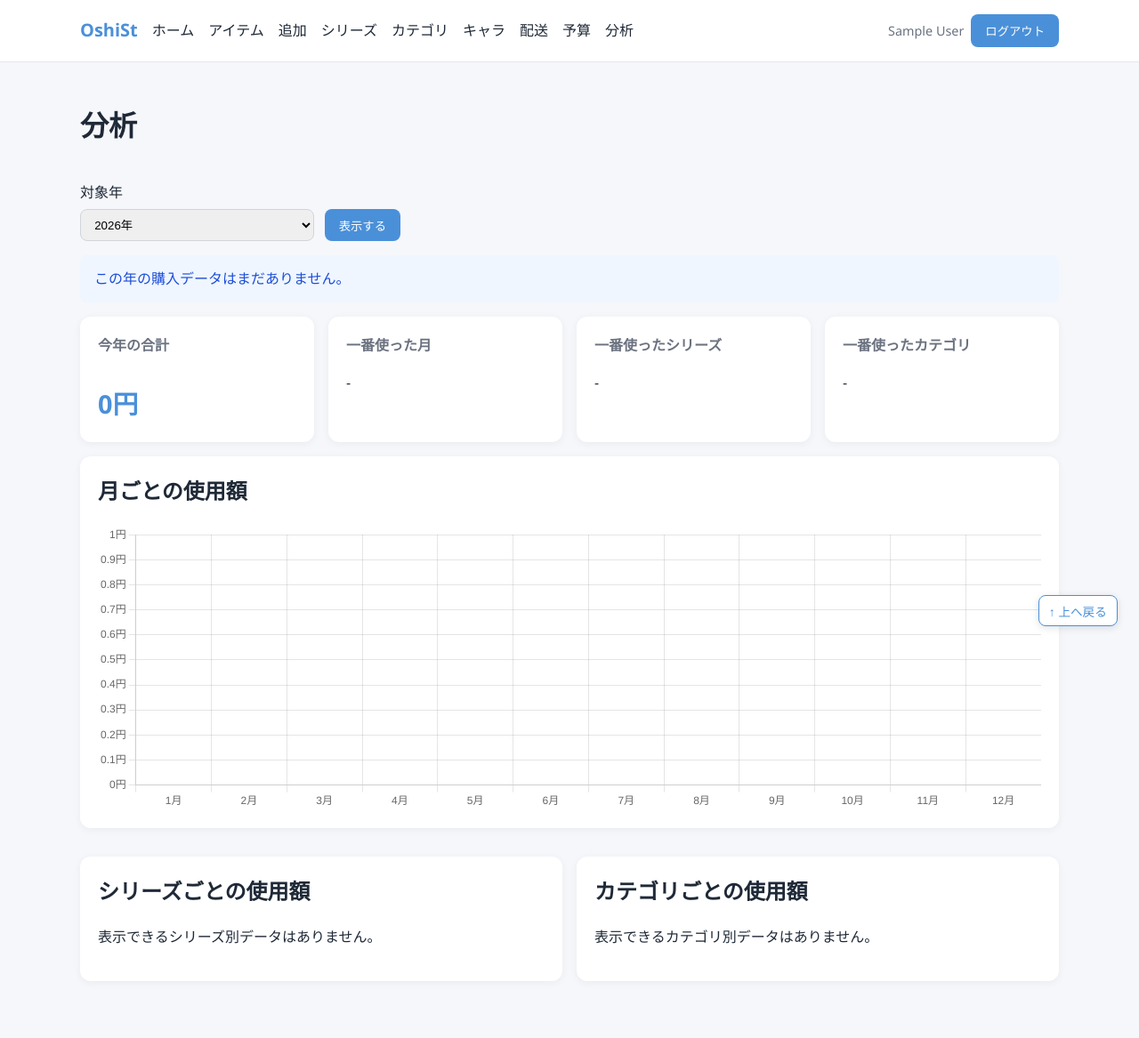
After one commit to mamiya-eng/OshiSt, a Flask app: page /reports/ in a window 1280 px wide. The commit adds this page. Shown: the whole page at 89% size. Run offline with Flask 3, Linux system fonts and the light colour scheme; the visitor is signed in with stand-in values (Sample User, id 1); tables that the repository leaves empty hold one stand-in row (values such as "Sample post").

Commit message:
Add analytics graphs

```diff
--- a/oshist/__init__.py
+++ b/oshist/__init__.py
@@ -8,6 +8,7 @@ from oshist.routes.home import home_bp
 from oshist.routes.images import images_bp
 from oshist.routes.items import items_bp
 from oshist.routes.masters import masters_bp
+from oshist.routes.reports import reports_bp
 from oshist.services.dashboard_service import DashboardService
 
 
@@ -23,6 +24,7 @@ def create_app(config_class=Config):
     app.register_blueprint(masters_bp)
     app.register_blueprint(delivery_bp)
     app.register_blueprint(budget_bp)
+    app.register_blueprint(reports_bp)
     app.register_blueprint(images_bp)
     app.add_template_filter(DashboardService.format_yen, "yen")
 
--- /dev/null
+++ b/oshist/routes/reports.py
@@ -0,0 +1,17 @@
+from flask import Blueprint, render_template, request
+
+from oshist.services.report_service import ReportService
+from oshist.utils.auth import get_current_user_id, login_required
+
+reports_bp = Blueprint("reports", __name__, url_prefix="/reports")
+report_service = ReportService()
+
+
+@reports_bp.route("/")
+@login_required
+def index():
+    """ログインユーザーの支出グラフを表示する。"""
+    report = report_service.get_report(
+        get_current_user_id(), request.args.get("year")
+    )
+    return render_template("reports/index.html", **report)
--- /dev/null
+++ b/oshist/services/report_service.py
@@ -0,0 +1,87 @@
+from datetime import date
+
+from oshist.dao import report_dao
+
+
+class ReportService:
+    """支出グラフ用の年選択・集計データ整形を扱う。"""
+
+    @staticmethod
+    def parse_year(raw_year: str | None) -> int:
+        current_year = date.today().year
+        if not raw_year:
+            return current_year
+        try:
+            year = int(raw_year)
+        except (TypeError, ValueError):
+            return current_year
+        if not 1900 <= year <= 2100:
+            return current_year
+        return year
+
+    def get_report(self, user_id: int, raw_year: str | None) -> dict:
+        year = self.parse_year(raw_year)
+        available_years = report_dao.list_purchase_years(user_id)
+        if year not in available_years:
+            available_years.append(year)
+        available_years = sorted(set(available_years), reverse=True)
+
+        monthly_rows = report_dao.monthly_spending(user_id, year)
+        monthly_by_number = {
+            int(row["month"]): report_dao.decimal_amount(row["amount"])
+            for row in monthly_rows
+        }
+        monthly_amounts = [
+            int(monthly_by_number.get(month, 0)) for month in range(1, 13)
+        ]
+
+        series_rows = report_dao.series_spending(user_id, year, limit=10)
+        category_rows = report_dao.category_spending(user_id, year, limit=10)
+        series_labels = [row["label"] for row in series_rows]
+        series_amounts = [
+            int(report_dao.decimal_amount(row["amount"])) for row in series_rows
+        ]
+        category_labels = [row["label"] for row in category_rows]
+        category_amounts = [
+            int(report_dao.decimal_amount(row["amount"])) for row in category_rows
+        ]
+
+        total_amount = sum(monthly_amounts)
+        top_month_index = max(range(12), key=monthly_amounts.__getitem__)
+        top_month = (
+            {"label": f"{top_month_index + 1}月", "amount": monthly_amounts[top_month_index]}
+            if monthly_amounts[top_month_index] > 0
+            else None
+        )
+        top_series = (
+            {"label": series_labels[0], "amount": series_amounts[0]}
+            if series_labels
+            else None
+        )
+        top_category = (
+            {"label": category_labels[0], "amount": category_amounts[0]}
+            if category_labels
+            else None
+        )
+
+        return {
+            "year": year,
+            "available_years": available_years or [date.today().year],
+            "has_data": bool(monthly_rows),
+            "total_amount": total_amount,
+            "top_month": top_month,
+            "top_series": top_series,
+            "top_category": top_category,
+            "monthly_chart": {
+                "labels": [f"{month}月" for month in range(1, 13)],
+                "amounts": monthly_amounts,
+            },
+            "series_chart": {
+                "labels": series_labels,
+                "amounts": series_amounts,
+            },
+            "category_chart": {
+                "labels": category_labels,
+                "amounts": category_amounts,
+            },
+        }
--- a/oshist/static/css/style.css
+++ b/oshist/static/css/style.css
@@ -441,6 +441,65 @@ fieldset {
     box-shadow: 0 2px 10px rgba(0,0,0,0.05);
 }
 
+.report-year-form {
+    display: flex;
+    align-items: end;
+    gap: 0.75rem;
+    max-width: 360px;
+    margin-bottom: 1rem;
+}
+
+.report-year-form label {
+    flex: 1;
+    margin: 0;
+}
+
+.report-empty-message {
+    padding: 0.85rem 1rem;
+    border-radius: 8px;
+    background: #eff6ff;
+    color: #1d4ed8;
+}
+
+.report-summary-grid {
+    display: grid;
+    grid-template-columns: repeat(auto-fit, minmax(200px, 1fr));
+    gap: 1rem;
+}
+
+.report-summary-grid .card h2 {
+    margin-top: 0;
+    font-size: 1rem;
+    color: var(--muted);
+}
+
+.report-summary-grid .card p {
+    margin-bottom: 0;
+}
+
+.report-chart-grid {
+    display: grid;
+    grid-template-columns: repeat(2, minmax(0, 1fr));
+    gap: 1rem;
+}
+
+.report-chart-wide {
+    grid-column: 1 / -1;
+}
+
+.report-chart-card h2 {
+    margin-top: 0;
+}
+
+.report-chart-container {
+    position: relative;
+    min-height: 320px;
+}
+
+.report-chart-container-tall {
+    min-height: 380px;
+}
+
 .data-table th,
 .data-table td {
     padding: 0.75rem;
@@ -499,4 +558,14 @@ fieldset {
     .item-form-return-action {
         justify-self: end;
     }
+    .report-chart-grid {
+        grid-template-columns: 1fr;
+    }
+    .report-chart-wide {
+        grid-column: 1;
+    }
+    .report-year-form {
+        align-items: stretch;
+        flex-direction: column;
+    }
 }
--- /dev/null
+++ b/oshist/static/js/reports.js
@@ -0,0 +1,86 @@
+(() => {
+    "use strict";
+
+    const readChartData = (id) => {
+        const element = document.getElementById(id);
+        return element ? JSON.parse(element.textContent) : null;
+    };
+
+    const yen = (value) => `${Number(value).toLocaleString("ja-JP")}円`;
+    const accent = "#4a90d9";
+    const accentLight = "rgba(74, 144, 217, 0.55)";
+
+    const commonOptions = {
+        responsive: true,
+        maintainAspectRatio: false,
+        plugins: {
+            legend: { display: false },
+            tooltip: {
+                callbacks: {
+                    label: (context) => yen(context.raw),
+                },
+            },
+        },
+        scales: {
+            y: {
+                beginAtZero: true,
+                ticks: {
+                    callback: (value) => yen(value),
+                },
+            },
+        },
+    };
+
+    const monthly = readChartData("monthly-chart-data");
+    const monthlyCanvas = document.getElementById("monthly-spending-chart");
+    if (monthly && monthlyCanvas) {
+        new Chart(monthlyCanvas, {
+            type: "bar",
+            data: {
+                labels: monthly.labels,
+                datasets: [{
+                    data: monthly.amounts,
+                    backgroundColor: accentLight,
+                    borderColor: accent,
+                    borderWidth: 1,
+                }],
+            },
+            options: commonOptions,
+        });
+    }
+
+    const createHorizontalChart = (canvasId, dataId) => {
+        const chartData = readChartData(dataId);
+        const canvas = document.getElementById(canvasId);
+        if (!chartData || !canvas || chartData.labels.length === 0) {
+            return;
+        }
+        new Chart(canvas, {
+            type: "bar",
+            data: {
+                labels: chartData.labels,
+                datasets: [{
+                    data: chartData.amounts,
+                    backgroundColor: accentLight,
+                    borderColor: accent,
+                    borderWidth: 1,
+                }],
+            },
+            options: {
+                ...commonOptions,
+                indexAxis: "y",
+                scales: {
+                    x: {
+                        beginAtZero: true,
+                        ticks: {
+                            callback: (value) => yen(value),
+                        },
+                    },
+                },
+            },
+        });
+    };
+
+    createHorizontalChart("series-spending-chart", "series-chart-data");
+    createHorizontalChart("category-spending-chart", "category-chart-data");
+})();
--- a/oshist/templates/base.html
+++ b/oshist/templates/base.html
@@ -20,6 +20,7 @@
                 <a href="{{ url_for('masters.characters_index') }}">キャラ</a>
                 <a href="{{ url_for('delivery.index') }}">配送</a>
                 <a href="{{ url_for('budget.index') }}">予算</a>
+                <a href="{{ url_for('reports.index') }}">分析</a>
             </nav>
             <form method="post" action="{{ url_for('auth.logout') }}" class="logout-form">
                 <input type="hidden" name="csrf_token" value="{{ csrf_token() }}">
@@ -54,5 +55,6 @@
             window.scrollTo({ top: 0, behavior: "smooth" });
         });
     </script>
+    {% block scripts %}{% endblock %}
 </body>
 </html>
--- /dev/null
+++ b/oshist/templates/reports/index.html
@@ -0,0 +1,98 @@
+{% extends "base.html" %}
+{% block title %}分析 - OshiSt{% endblock %}
+{% block content %}
+<div class="page-header">
+    <h1>分析</h1>
+</div>
+
+<form method="get" class="report-year-form">
+    <label>対象年
+        <select name="year">
+            {% for option_year in available_years %}
+            <option value="{{ option_year }}" {% if option_year == year %}selected{% endif %}>
+                {{ option_year }}年
+            </option>
+            {% endfor %}
+        </select>
+    </label>
+    <button type="submit">表示する</button>
+</form>
+
+{% if not has_data %}
+<p class="report-empty-message">この年の購入データはまだありません。</p>
+{% endif %}
+
+<section class="report-summary-grid" aria-label="{{ year }}年のまとめ">
+    <div class="card">
+        <h2>今年の合計</h2>
+        <p class="big-number">{{ total_amount|yen }}</p>
+    </div>
+    <div class="card">
+        <h2>一番使った月</h2>
+        {% if top_month %}
+            <p><strong>{{ top_month.label }}</strong></p>
+            <p>{{ top_month.amount|yen }}</p>
+        {% else %}
+            <p>-</p>
+        {% endif %}
+    </div>
+    <div class="card">
+        <h2>一番使ったシリーズ</h2>
+        {% if top_series %}
+            <p><strong>{{ top_series.label }}</strong></p>
+            <p>{{ top_series.amount|yen }}</p>
+        {% else %}
+            <p>-</p>
+        {% endif %}
+    </div>
+    <div class="card">
+        <h2>一番使ったカテゴリ</h2>
+        {% if top_category %}
+            <p><strong>{{ top_category.label }}</strong></p>
+            <p>{{ top_category.amount|yen }}</p>
+        {% else %}
+            <p>-</p>
+        {% endif %}
+    </div>
+</section>
+
+<section class="report-chart-grid">
+    <article class="card report-chart-card report-chart-wide">
+        <h2>月ごとの使用額</h2>
+        <div class="report-chart-container">
+            <canvas id="monthly-spending-chart"></canvas>
+        </div>
+    </article>
+
+    <article class="card report-chart-card">
+        <h2>シリーズごとの使用額</h2>
+        {% if series_chart.labels %}
+            <div class="report-chart-container report-chart-container-tall">
+                <canvas id="series-spending-chart"></canvas>
+            </div>
+        {% else %}
+            <p>表示できるシリーズ別データはありません。</p>
+        {% endif %}
+    </article>
+
+    <article class="card report-chart-card">
+        <h2>カテゴリごとの使用額</h2>
+        {% if category_chart.labels %}
+            <div class="report-chart-container report-chart-container-tall">
+                <canvas id="category-spending-chart"></canvas>
+            </div>
+        {% else %}
+            <p>表示できるカテゴリ別データはありません。</p>
+        {% endif %}
+    </article>
+</section>
+
+<script id="monthly-chart-data" type="application/json">{{ monthly_chart|tojson }}</script>
+<script id="series-chart-data" type="application/json">{{ series_chart|tojson }}</script>
+<script id="category-chart-data" type="application/json">{{ category_chart|tojson }}</script>
+{% endblock %}
+
+{% block scripts %}
+<script src="https://cdn.jsdelivr.net/npm/chart.js"></script>
+<script src="{{ url_for('static', filename='js/reports.js') }}"></script>
+{% endblock %}
```
Also changed, not shown: oshist/dao/report_dao.py (added, +105 -0 lines).
